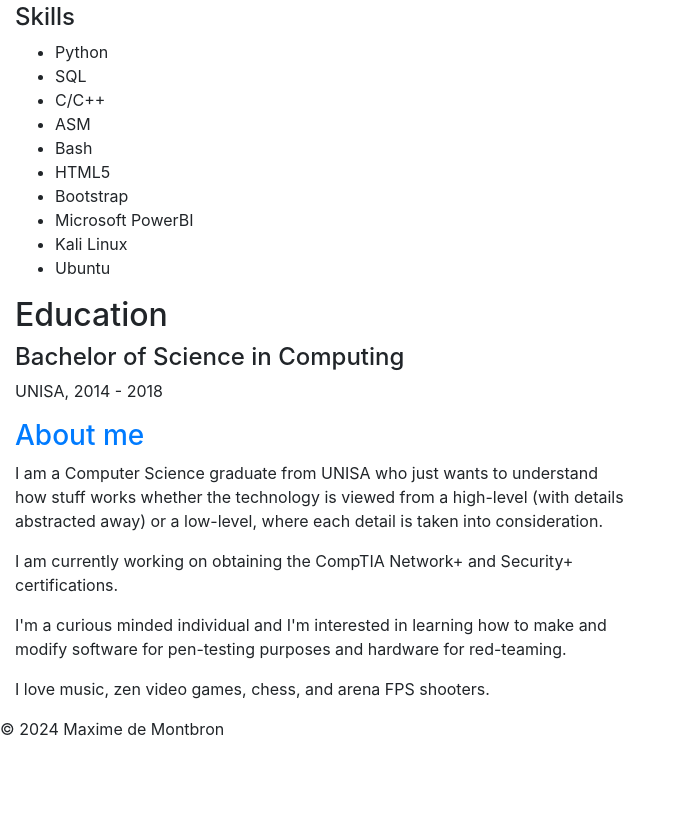
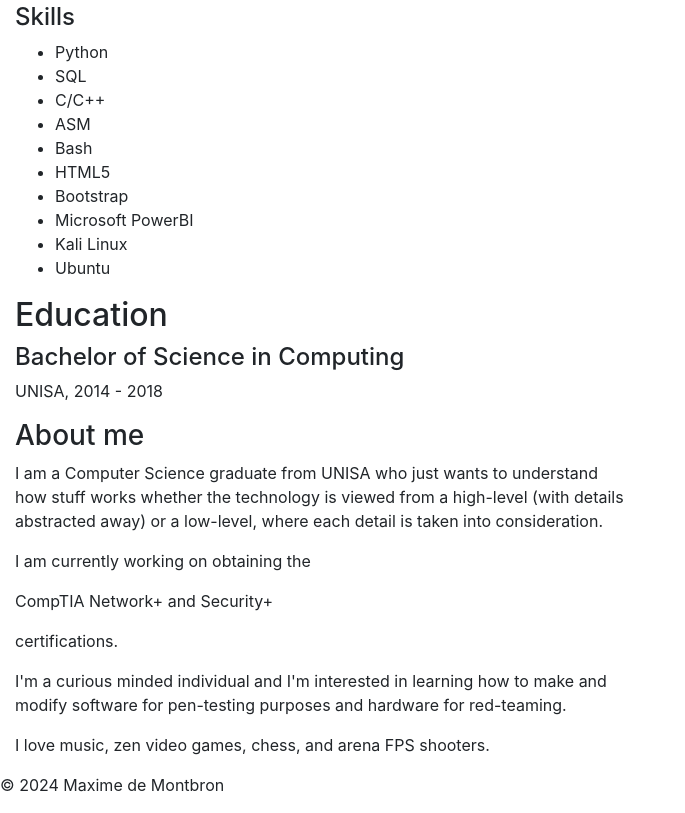
Before and after one commit to mijnog/my-personal-website, a plain HTML site: page index.html in a window 1280 px wide. Shown: the part 1291-2104 px from the top of the page, without its empty margins (0-685 px from the left). Before the commit the page ends 2048 px from the top, so only its background shows below. Drawn offline with nearby package versions, Linux system fonts and the light colour scheme.

Commit message:
minor change

```diff
--- a/index.html
+++ b/index.html
@@ -107,10 +107,10 @@
 
     <!-- Add more divs for other parts of the CV such as Langues, Intérêts, etc. -->
     <div id="about" class="col-sm-6">
-        <h3><a href="about.html" >About me</a></h3>
+        <h3>About me</h3>
         <p>I am a Computer Science graduate from UNISA who just wants to understand how stuff works whether the technology is viewed from a high-level
              (with details abstracted away) or a low-level, where each detail is taken into consideration.</p>
-        <p>I am currently working on obtaining the CompTIA Network+ and Security+ certifications.</p>
+        <p>I am currently working on obtaining the <p>CompTIA Network+ and Security+</p> certifications.</p>
         <p>I'm a curious minded individual and I'm interested in learning how to make and modify software for pen-testing purposes and hardware for red-teaming.</p>
         <p>I love music, zen video games, chess, and arena FPS shooters.</p>
     </div>
```
